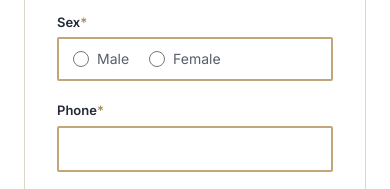
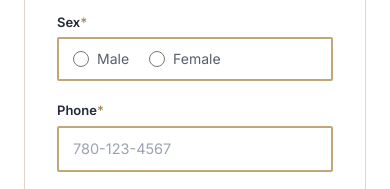
Before and after one commit to EthanJMarchand/marchandwealth, a website: page intake.html in a window 390 px wide. Shown: the part 1180-1369 px from the top of the page. Drawn offline with Linux system fonts and the light colour scheme.

Commit message:
Fixed phone number validation

```diff
--- a/intake.html
+++ b/intake.html
@@ -120,7 +120,7 @@
       <div class="grid sm:grid-cols-2 gap-5 mb-5">
         <label class="flex flex-col gap-1.5">
           <span class="text-[13px] font-semibold text-navydeep">Phone<em class="text-golddim not-italic">*</em></span>
-          <input type="tel" name="phone" required autocomplete="tel" class="text-[14.5px] px-3.5 py-2.5 border-2 border-gold rounded-sm bg-white w-full">
+          <input type="tel" name="phone" required autocomplete="tel" pattern="(\+?1[\-.\s]?)?\(?\d{3}\)?[\-.\s]?\d{3}[\-.\s]?\d{4}" title="Enter a 10-digit phone number, e.g. 780-123-4567" placeholder="780-123-4567" class="text-[14.5px] px-3.5 py-2.5 border-2 border-gold rounded-sm bg-white w-full">
         </label>
         <label class="flex flex-col gap-1.5">
           <span class="text-[13px] font-semibold text-navydeep">Email<em class="text-golddim not-italic">*</em></span>
```
